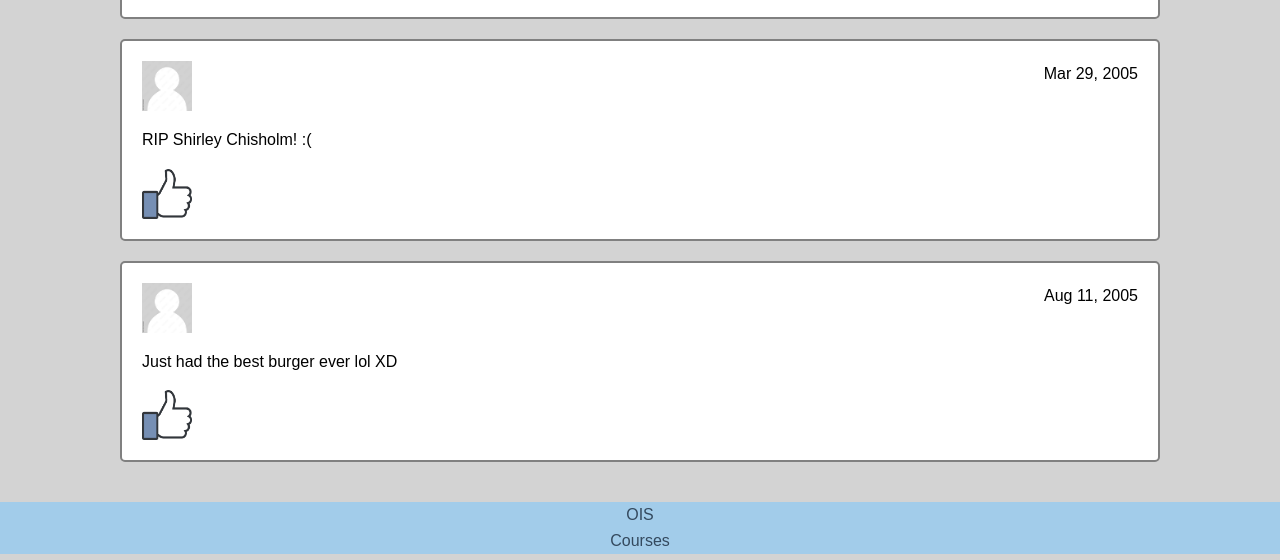
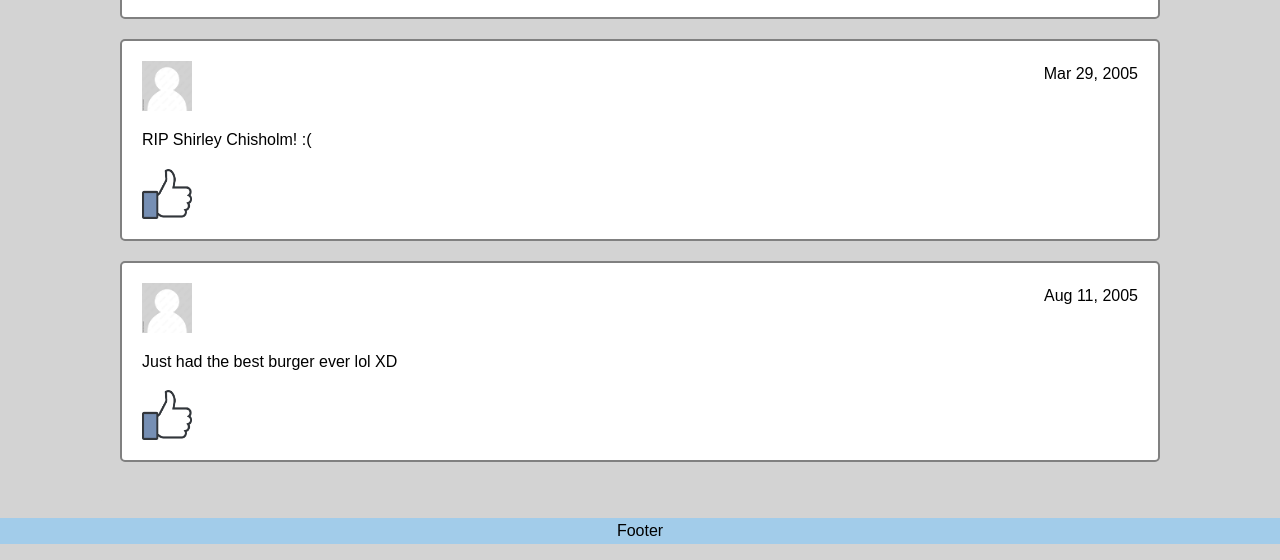
Before and after one commit to liinahoogand/WAD-HW1, a plain HTML site: page index.html in a window 1280 px wide. Shown: the part 2067-2627 px from the top of the page. Drawn offline with Linux system fonts and the light colour scheme; files whose address does not match are found by name.

Commit message:
Update index.html

```diff
--- a/index.html
+++ b/index.html
@@ -72,14 +72,7 @@
 
 
    <footer class="footer">
-        <ul>
-            <li>
-                <a href="https://ois2.ut.ee/">OIS</a>
-            </li>
-            <li>
-                <a href="https://courses.cs.ut.ee/">Courses</a>
-            </li>
-        </ul>
+        <p>Footer</p>
     </footer>
 
 
```
